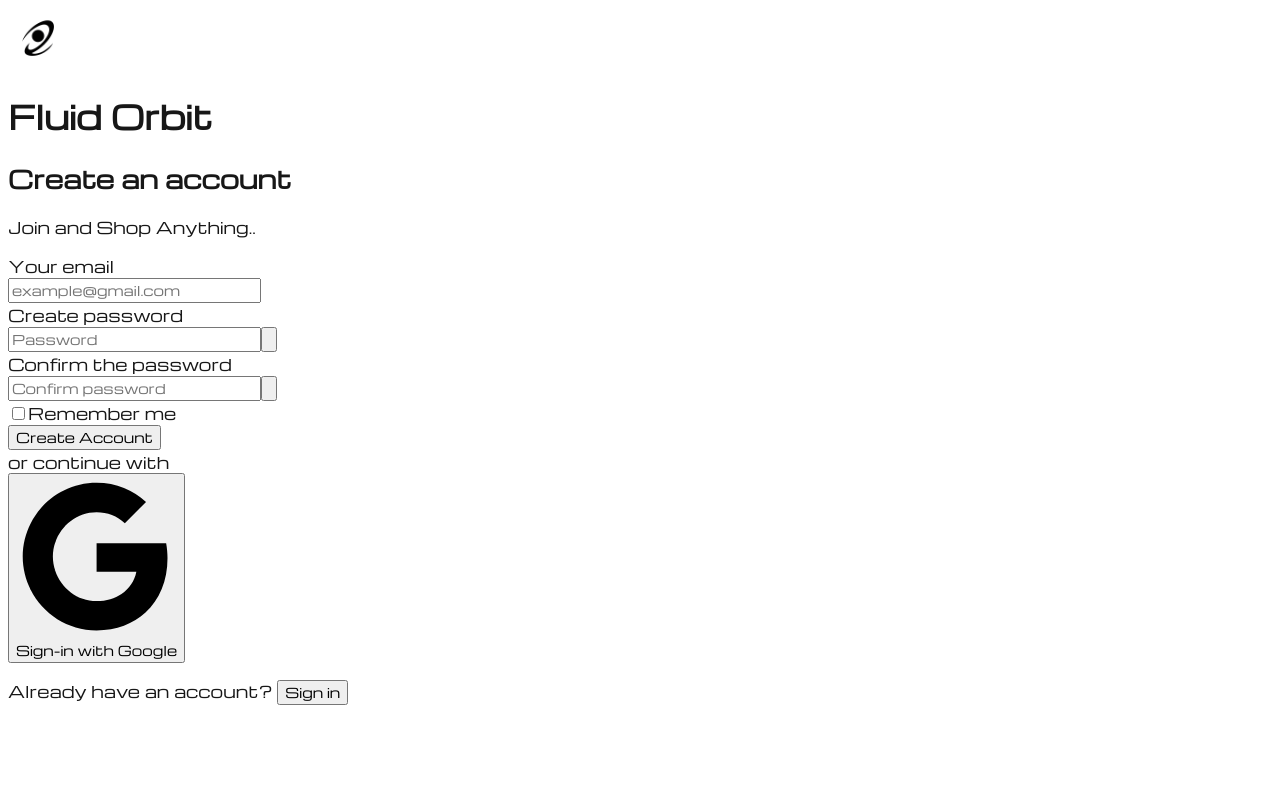
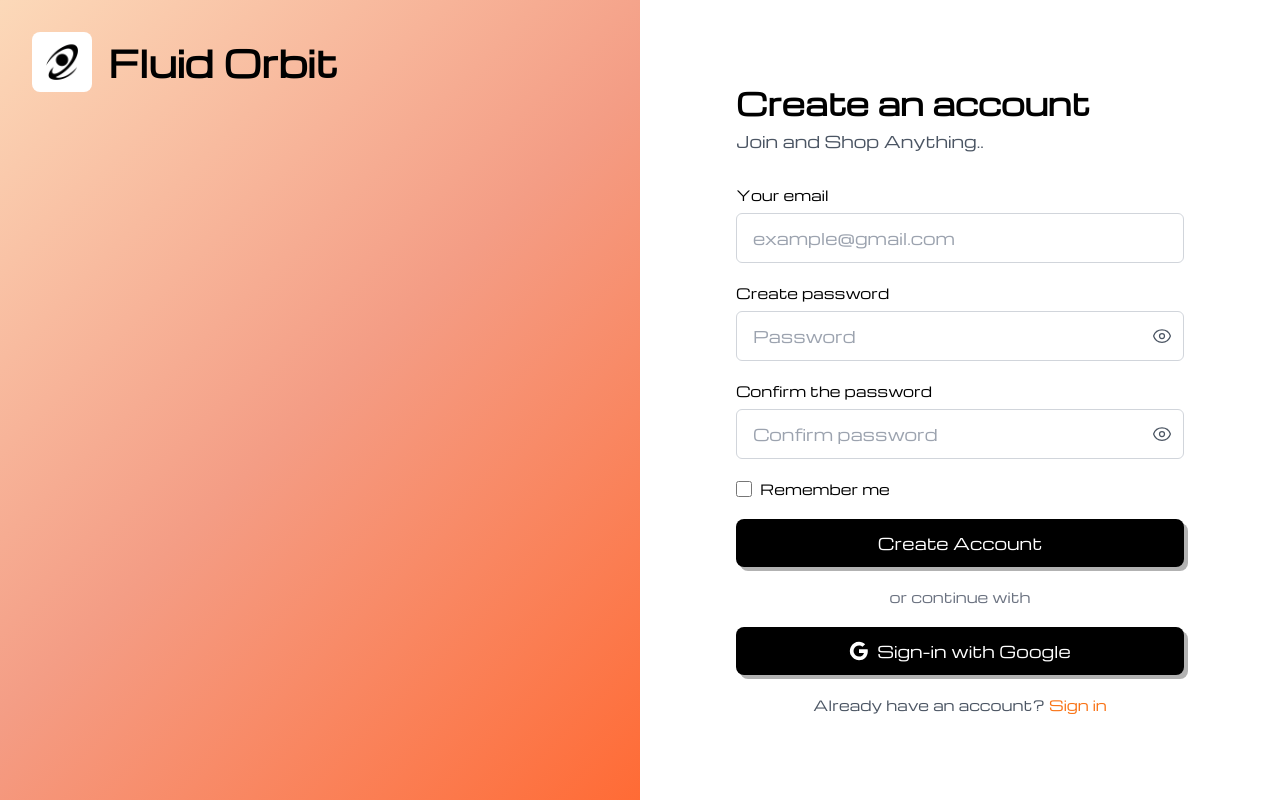
Before and after one commit to GabiYamato/Fluid_orbit_proto, a Next.js app in the folder frontend/: page / in a window 1280 px wide. Built offline with nearby package versions, Linux system fonts and the light colour scheme; no server answers.

Commit message:
v2.23 (update frontend config and remove appwrite deps)

```diff
--- /dev/null
+++ b/frontend/postcss.config.js
@@ -0,0 +1,6 @@
+module.exports = {
+  plugins: {
+    tailwindcss: {},
+    autoprefixer: {},
+  },
+}
--- /dev/null
+++ b/frontend/tailwind.config.js
@@ -0,0 +1,18 @@
+/** @type {import('tailwindcss').Config} */
+module.exports = {
+  darkMode: 'class',
+  content: [
+    './pages/**/*.{js,ts,jsx,tsx,mdx}',
+    './components/**/*.{js,ts,jsx,tsx,mdx}',
+    './app/**/*.{js,ts,jsx,tsx,mdx}',
+  ],
+  theme: {
+    extend: {
+      fontFamily: {
+        sans: ['var(--font-michroma)', 'Michroma', 'sans-serif'],
+        michroma: ['var(--font-michroma)', 'Michroma', 'sans-serif'],
+      },
+    },
+  },
+  plugins: [],
+}
--- a/frontend/tsconfig.json
+++ b/frontend/tsconfig.json
@@ -24,7 +24,7 @@
         ],
         "paths": {
             "@/*": [
-                "./src/*"
+                "./*"
             ]
         }
     },
```
Also changed, not shown: frontend/package.json (+15 -12 lines), 1 other file (tests, documents, lock files or other folders).
